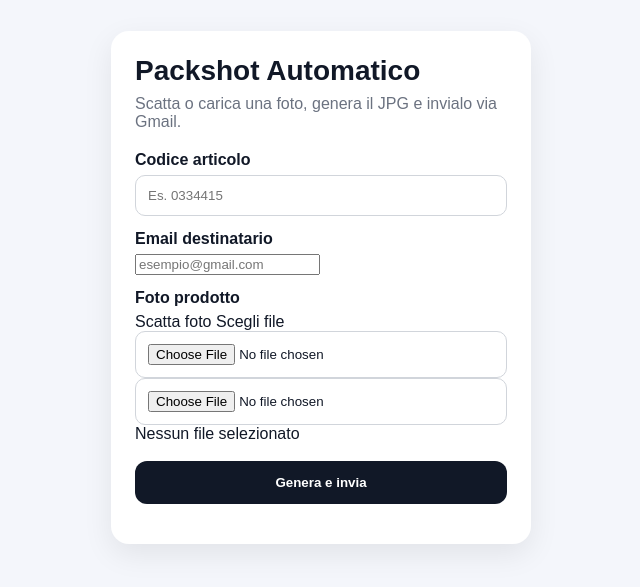
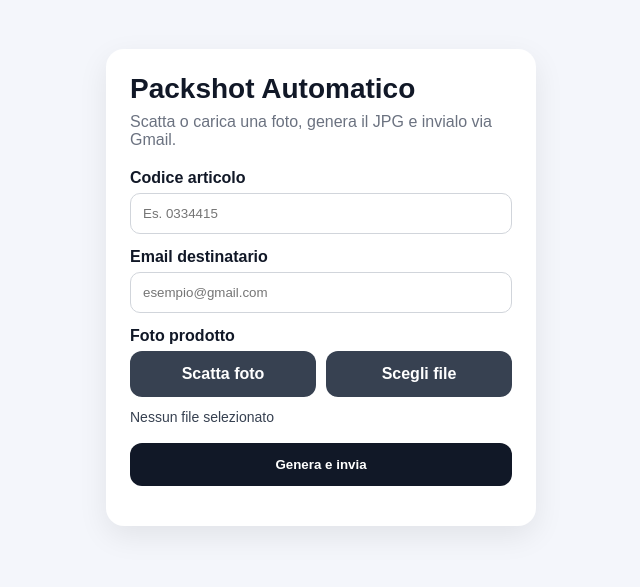
Before and after one commit to alepa05/product-photo-tool-mobile, a website: page public/index.html in a window 1280 px wide. Shown: the part 113-700 px from the top of the page, without its empty margins (319-959 px from the left). Drawn offline with Linux system fonts and the light colour scheme.

Commit message:
Update styles.css

```diff
--- a/public/styles.css
+++ b/public/styles.css
@@ -19,7 +19,7 @@ body {
 
 .card {
   width: 100%;
-  max-width: 420px;
+  max-width: 430px;
   background: #ffffff;
   border-radius: 18px;
   padding: 24px;
@@ -27,14 +27,12 @@ body {
 }
 
 h1 {
-  margin-top: 0;
-  margin-bottom: 8px;
+  margin: 0 0 8px;
   font-size: 28px;
 }
 
 .sub {
-  margin-top: 0;
-  margin-bottom: 20px;
+  margin: 0 0 20px;
   color: #6b7280;
 }
 
@@ -45,7 +43,7 @@ h1 {
 }
 
 input[type="text"],
-input[type="file"] {
+input[type="email"] {
   width: 100%;
   padding: 12px;
   border: 1px solid #d1d5db;
@@ -53,11 +51,18 @@ input[type="file"] {
   background: #fff;
 }
 
+.button-row {
+  display: grid;
+  grid-template-columns: 1fr 1fr;
+  gap: 10px;
+  margin-top: 6px;
+}
+
+.secondary-button,
 button,
 a#downloadLink {
   display: inline-block;
   width: 100%;
-  margin-top: 18px;
   padding: 14px;
   border: 0;
   border-radius: 12px;
@@ -67,6 +72,20 @@ a#downloadLink {
   text-decoration: none;
   font-weight: 700;
   cursor: pointer;
+}
+
+.secondary-button {
+  background: #374151;
+}
+
+button {
+  margin-top: 18px;
+}
+
+.selected-file {
+  margin-top: 12px;
+  font-size: 14px;
+  color: #374151;
 }
 
 #status {
@@ -89,3 +108,8 @@ a#downloadLink {
 .hidden {
   display: none;
 }
+
+.visually-hidden {
+  position: absolute;
+  left: -9999px;
+}
```
